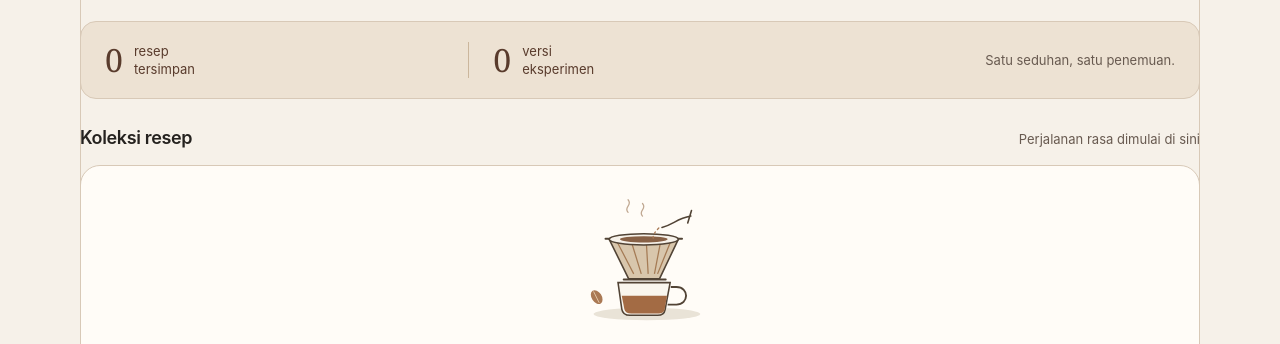
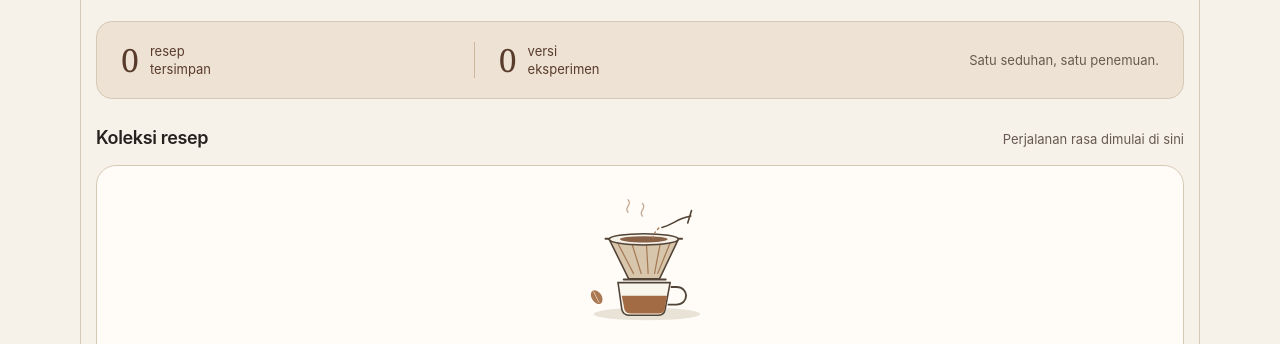
Before and after one commit to rizkiharris-arch/coffee-brew-lab, a plain HTML site: page index.html in a window 1280 px wide. Shown: the part 242-586 px from the top of the page. Drawn offline with Linux system fonts and the light colour scheme.

Commit message:
fix: add consistent journal inner spacing

```diff
--- a/style.css
+++ b/style.css
@@ -70,6 +70,7 @@ strong { font-weight: 600; }
 .nav-button.is-active { color: var(--coffee); background: var(--surface-muted); font-weight: 650; }
 body[data-view="editor"] .main-nav { display: none; }
 main { min-height: calc(100dvh - 280px); padding-top: 24px; }
+body[data-view="home"] #main-content { padding-inline: 16px; }
 .view { animation: enter-view .18s ease-out; }
 .page-heading { display: flex; flex-wrap: wrap; align-items: flex-end; justify-content: space-between; gap: 16px; margin-bottom: 24px; }
 .page-heading > div { min-width: 0; }
@@ -90,6 +91,7 @@ main { min-height: calc(100dvh - 280px); padding-top: 24px; }
 .hero-grid { margin-bottom: 26px; }
 .summary-card { display: grid; grid-template-columns: repeat(2, minmax(0, 1fr)); gap: 12px; padding: 18px; border: 1px solid var(--line); border-radius: 16px; background: var(--surface-muted); }
 .journal-stat { display: flex; align-items: center; gap: 12px; min-width: 0; }
+#home-view .journal-stat { flex-wrap: wrap; }
 .journal-stat:nth-child(2) { border-left: 1px solid #CBB69C; padding-left: 14px; }
 .stat-number { color: var(--coffee); font-family: var(--display-font); font-size: 2rem; font-weight: 400; line-height: 1; letter-spacing: -.03em; }
 .stat-label { max-width: 76px; color: var(--coffee); font-size: .8125rem; line-height: 1.4; }
```
